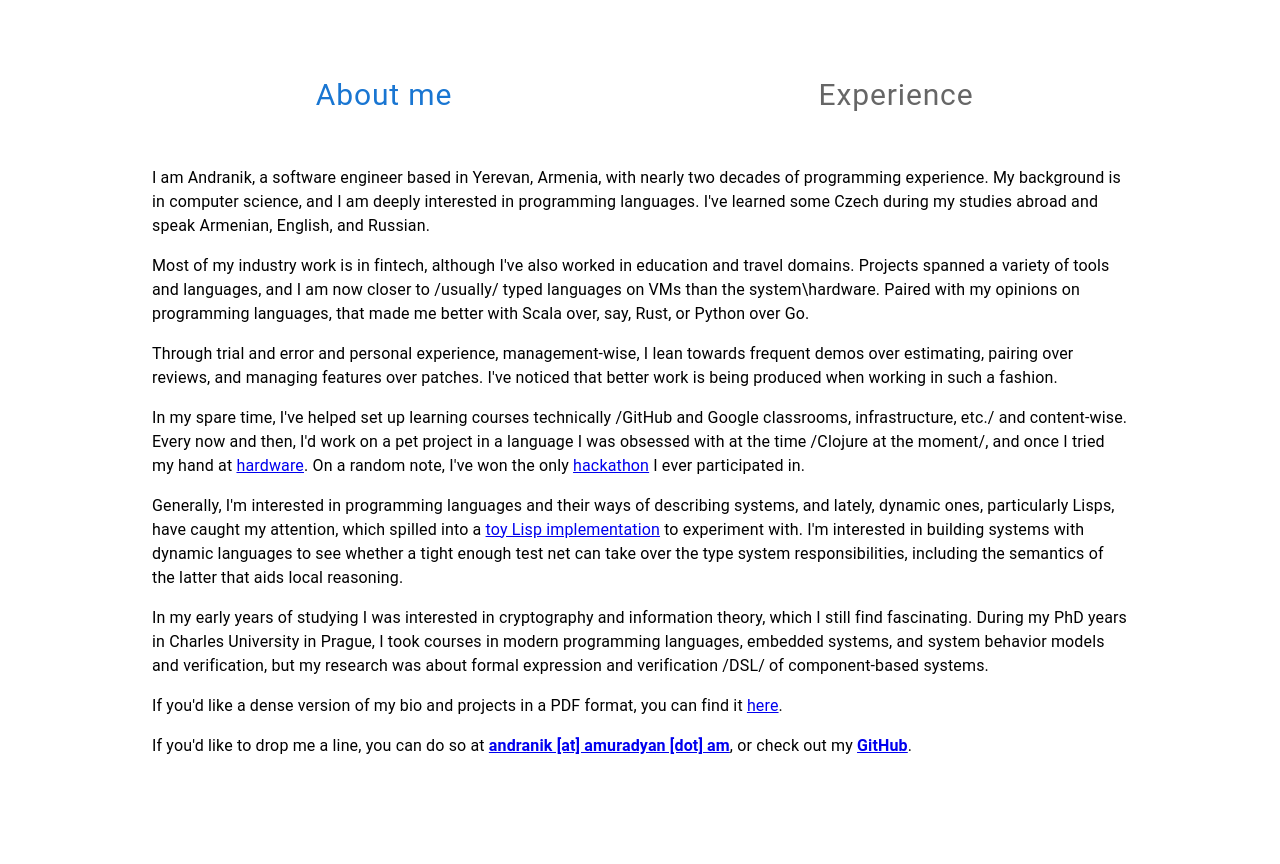
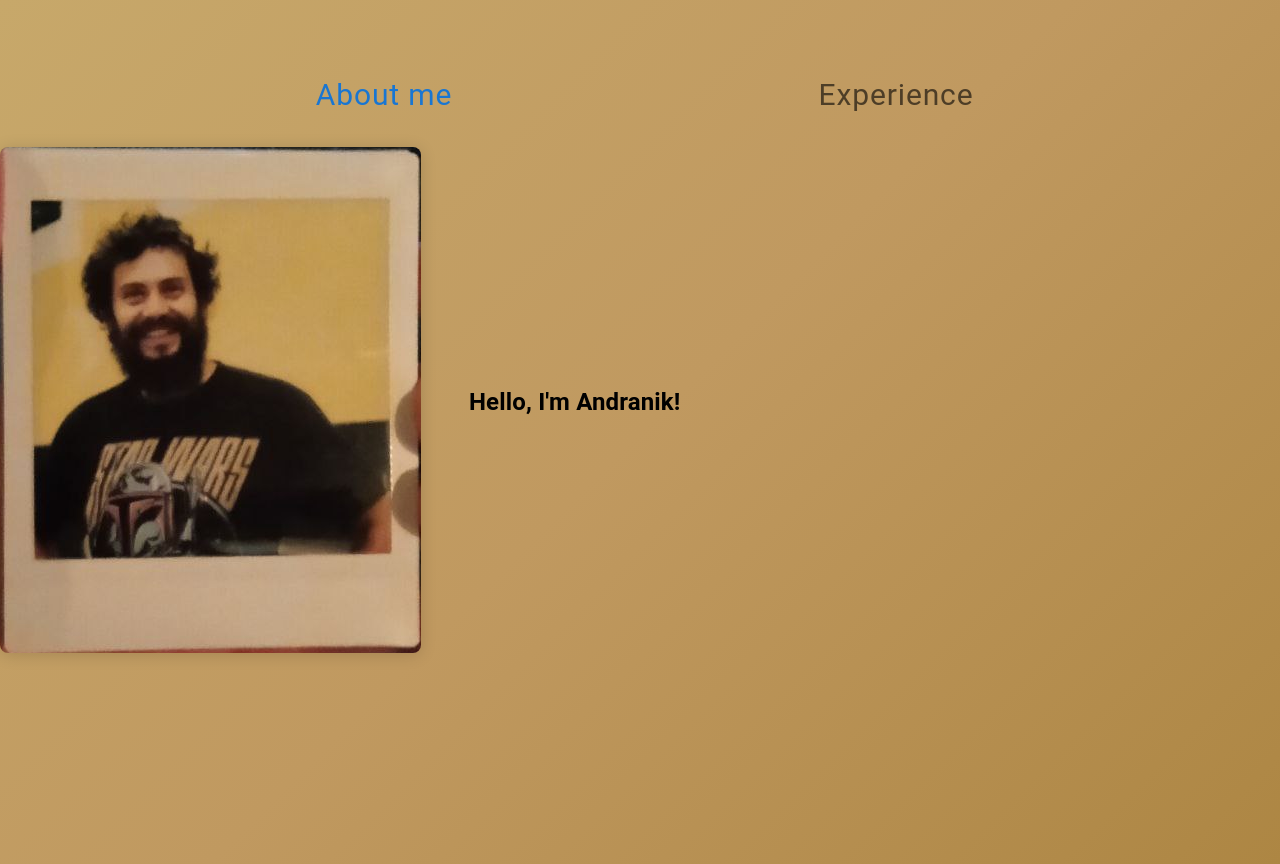
Before and after one commit to amuradyan/resume, a React (Create React App) app in the folder homepage/react/: page / in a window 1280 px wide. Before the commit the page ends 800 px from the top, so only its background shows below. Built offline with nearby package versions, Linux system fonts and the light colour scheme; the HTML template or start-up script is replaced by a standard one.

Commit message:
🏗️refactoring about me. having styling issues

```diff
--- a/homepage/react/src/index.css
+++ b/homepage/react/src/index.css
@@ -5,6 +5,9 @@ body {
     sans-serif;
   -webkit-font-smoothing: antialiased;
   -moz-osx-font-smoothing: grayscale;
+  min-height: 100vh;
+  min-width: 100vw;
+  background: linear-gradient(135deg, #c7a86a 0%, #c09960 50%, #ad8643 100%) !important;
 }
 
 code {
@@ -39,3 +42,54 @@ code {
   box-shadow: 0 0 5px rgba(0, 0, 0, 0.5);
   z-index: 999;
 }
+
+.aboutme-container {
+  display: flex;
+  min-height: 100vh;
+  width: 100vw;
+  align-items: center;
+  justify-content: center;
+  gap: 3rem;
+  position: absolute;
+  top: 0;
+  left: 0;
+  right: 0;
+  bottom: 0;
+  margin: auto;
+}
+
+.aboutme-left {
+  flex: 1;
+  display: flex;
+  justify-content: flex-end;
+  align-items: center;
+}
+
+.aboutme-photo {
+  width: 421px;
+  height: 506px;
+  object-fit: cover;
+  border-radius: 8px;
+  box-shadow: 0 2px 16px rgba(0, 0, 0, 0.15);
+}
+
+.aboutme-right {
+  flex: 2;
+  display: flex;
+  flex-direction: column;
+  justify-content: center;
+  align-items: flex-start;
+}
+
+.aboutme-right h2 {
+  margin-bottom: 1rem;
+}
+
+.aboutme-right p {
+  font-size: 1.2rem;
+  line-height: 1.6;
+}
+
+.aboutme-details {
+  margin-top: 2rem;
+}
--- a/homepage/react/src/pages/AboutMe.js
+++ b/homepage/react/src/pages/AboutMe.js
@@ -1,59 +1,19 @@
 function AboutMe(params) {
   return (
-    <div>
-      <p>
-        I am Andranik, a software engineer based in Yerevan, Armenia, with nearly two decades of programming experience.
-        My background is in computer science, and I am deeply interested in programming languages. I've learned some Czech
-        during my studies abroad and speak Armenian, English, and Russian.
-      </p>
-
-      <p>
-        Most of my industry work is in fintech, although I've also worked in education and travel domains. Projects spanned
-        a variety of tools and languages, and I am now closer to /usually/ typed languages on VMs than the system\hardware.
-        Paired with my opinions on programming languages, that made me better with Scala over, say, Rust, or Python over Go.
-      </p>
-
-      <p>
-        Through trial and error and personal experience, management-wise, I lean towards frequent demos over estimating,
-        pairing over reviews, and managing features over patches. I've noticed that better work is being produced when
-        working in such a fashion.
-      </p>
-
-      <p>
-        In my spare time, I've helped set up learning courses technically /GitHub and Google classrooms, infrastructure,
-        etc./ and content-wise. Every now and then, I'd work on a pet project in a language I was obsessed with at the
-        time /Clojure at the moment/, and once I tried my hand at <a href="https://github.com/haniravi/nito">hardware</a>.
-        On a random note, I've won the only <a
-          href="https://www.seasidestartupsummit.com/blog/nairi-insurance-is-the-first-sponsor-of-the-firecode-marathon">hackathon</a>
-        &nbsp;I ever participated in.
-      </p>
-
-      <p>
-        Generally, I'm interested in programming languages and their ways of describing systems, and lately, dynamic ones,
-        particularly Lisps, have caught my attention, which spilled into a <a href="https://github.com/amuradyan/sea">toy
-          Lisp implementation</a> to experiment with. I'm interested in building systems with dynamic languages to see
-        whether a tight enough test net can take over the type system responsibilities, including the semantics of the
-        latter that aids local reasoning.
-      </p>
-
-      <p>
-        In my early years of studying I was interested in cryptography and information theory, which I still find fascinating.
-        During my PhD years in Charles University in Prague, I took courses in modern programming languages, embedded systems,
-        and system behavior models and verification, but my research was about formal expression and verification /DSL/ of
-        component-based systems.
-      </p>
-
-      <p>
-        If you'd like a dense version of my bio and projects in a PDF format, you can find it <a href="http://amuradyan.am/RESUME.pdf">here</a>.
-      </p>
-
-      <p>
-        If you'd like to drop me a line, you can do so at&nbsp;
-        <a class="email" href="mailto:andranik@amuradyan.am">
-          <b>andranik [at] amuradyan [dot] am</b>
-        </a>, or check out my <a href="http://github.com/amuradyan"><b>GitHub</b></a>.
-      </p>
-    </div >
+    <div className="aboutme-container">
+      <div className="aboutme-left">
+        {/* Replace the src with your actual photo path */}
+        <img
+          src="/me.png"
+          alt="Andranik"
+          className="aboutme-photo"
+        />
+      </div>
+      <div className="aboutme-right">
+        <h2>Hello, I'm Andranik!</h2>
+        {/* All other text is hidden for now */}
+      </div>
+    </div>
   )
 }
 
```
Also changed, not shown: homepage/react/public/me.png (added).
